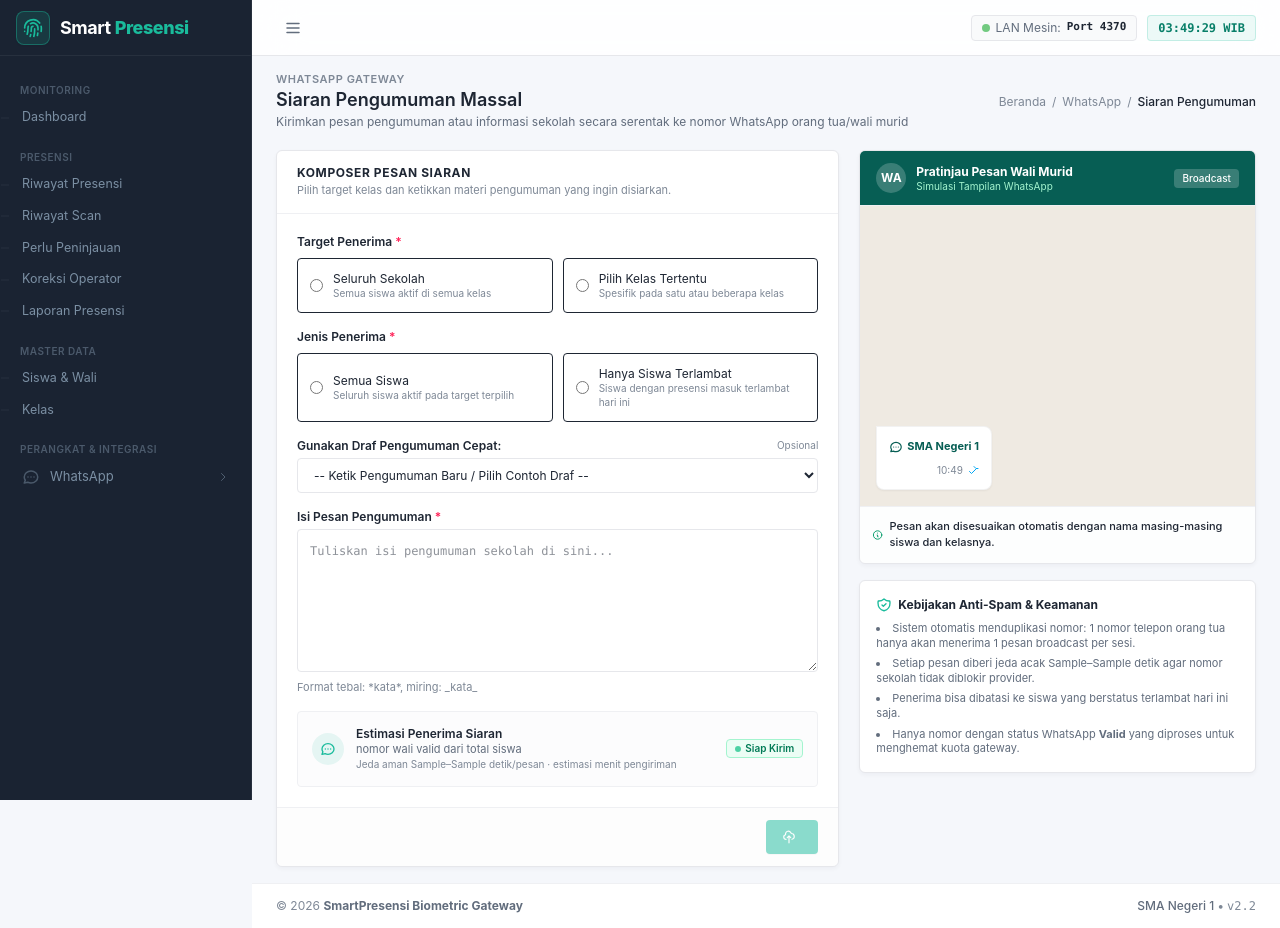
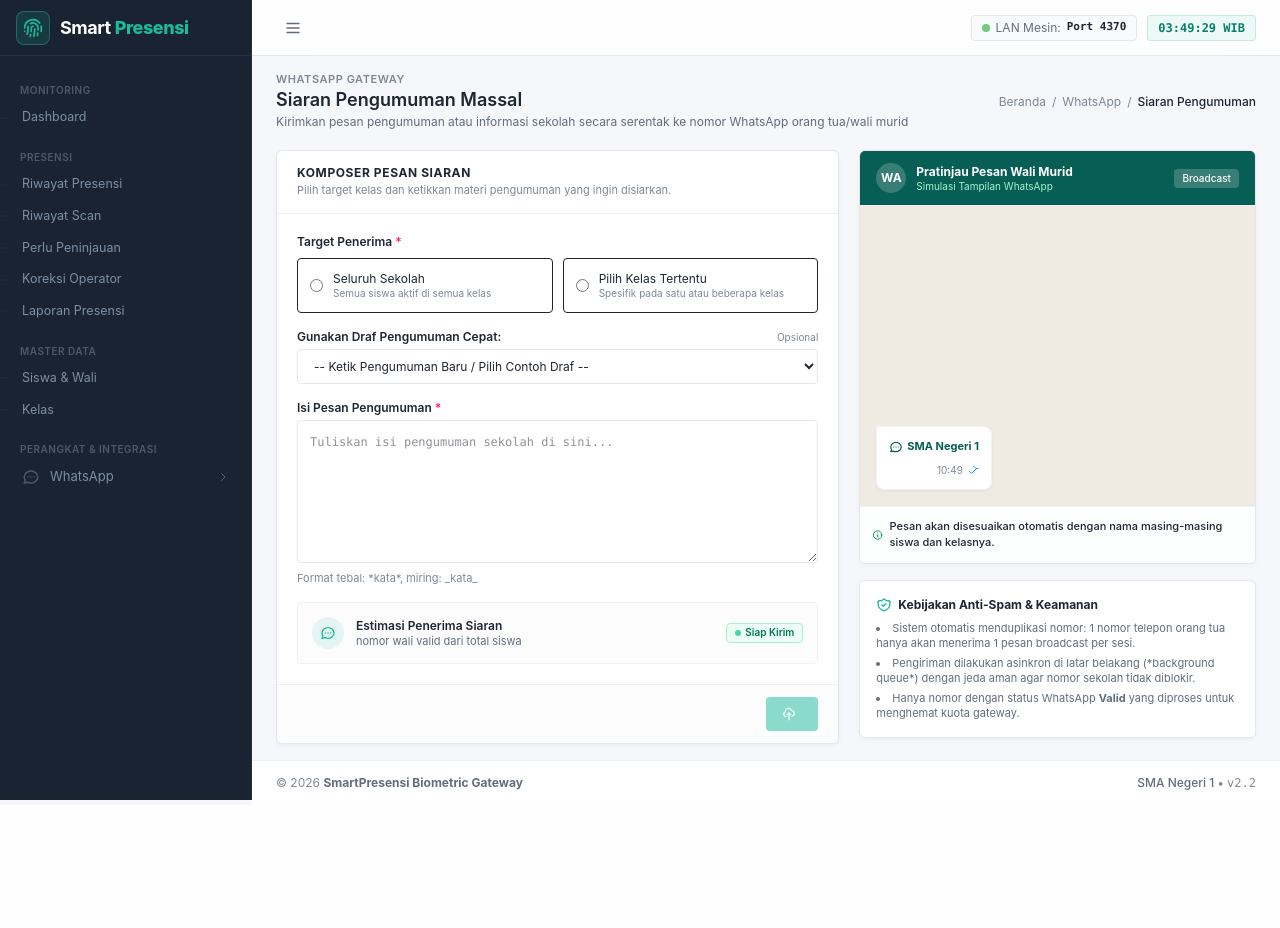
Before and after one commit to demoapp389/smartpresensi, a Laravel app: template resources/views/notifications/broadcast.blade.php in a window 1280 px wide. After the commit the page ends 800 px from the top, so only its background shows below. Run offline with Laravel 12, Linux system fonts and the light colour scheme; the template is opened without the code that fills it: most values are stand-ins (such as "Sample title", 1, 10 or a date in 2020); style sheets or scripts are compiled from the project's sources.

Commit message:
revert(whatsapp): hapus opsi penerima pada siaran pengumuman

```diff
--- a/resources/views/notifications/broadcast.blade.php
+++ b/resources/views/notifications/broadcast.blade.php
@@ -64,34 +64,6 @@
                                 </div>
                             </label>
                         </div>
-                    </div>
-
-                    <!-- Jenis Penerima: semua siswa atau hanya yang terlambat -->
-                    <div>
-                        <label class="block font-semibold text-[var(--text)] mb-2">Jenis Penerima <span class="text-rose-500">*</span></label>
-                        <div class="grid grid-cols-1 sm:grid-cols-2 gap-2.5">
-                            <label class="flex items-center gap-2.5 p-3 rounded-[var(--radius-sm)] border cursor-pointer transition-colors"
-                                   :class="recipientScope === 'all' ? 'border-[var(--primary)] bg-[var(--primary)]/5 text-[var(--text)] font-semibold' : 'border-[var(--border)] bg-[var(--surface)] text-[var(--text-secondary)]'">
-                                <input type="radio" name="recipient_scope" value="all" x-model="recipientScope" @change="fetchCounts()" class="text-[var(--primary)] focus:ring-[var(--primary)]">
-                                <div>
-                                    <div class="text-xs">Semua Siswa</div>
-                                    <div class="text-[10px] text-[var(--text-muted)] font-normal">Seluruh siswa aktif pada target terpilih</div>
-                                </div>
-                            </label>
-
-                            <label class="flex items-center gap-2.5 p-3 rounded-[var(--radius-sm)] border cursor-pointer transition-colors"
-                                   :class="recipientScope === 'late' ? 'border-amber-500 bg-amber-50/60 dark:bg-amber-950/30 text-[var(--text)] font-semibold' : 'border-[var(--border)] bg-[var(--surface)] text-[var(--text-secondary)]'">
-                                <input type="radio" name="recipient_scope" value="late" x-model="recipientScope" @change="fetchCounts()" class="text-amber-600 focus:ring-amber-500">
-                                <div>
-                                    <div class="text-xs">Hanya Siswa Terlambat</div>
-                                    <div class="text-[10px] text-[var(--text-muted)] font-normal">Siswa dengan presensi masuk terlambat hari ini</div>
-                                </div>
-                            </label>
-                        </div>
-
-                        <p x-show="recipientScope === 'late'" x-cloak class="mt-1.5 text-[11px] text-amber-700 dark:text-amber-400">
-                            Penerima diambil dari presensi masuk hari ini yang berstatus <span class="font-semibold">terlambat</span>, lalu disaring lagi oleh target kelas di atas.
-                        </p>
                     </div>
 
                     <!-- Checklist Kelas (Hanya tampil jika targetType === 'class') -->
@@ -165,13 +137,6 @@
                                 <p class="text-[11px] text-[var(--text-secondary)]">
                                     <span class="font-bold text-emerald-600 dark:text-emerald-400" x-text="stats.valid_guardians"></span> nomor wali valid dari total
                                     <span class="font-bold text-[var(--text)]" x-text="stats.total_students"></span> siswa
-                                    <template x-if="recipientScope === 'late'">
-                                        <span class="text-amber-700 dark:text-amber-400">(hanya siswa terlambat)</span>
-                                    </template>
-                                </p>
-                                <p class="mt-0.5 text-[10px] text-[var(--text-muted)]">
-                                    Jeda aman {{ $throttleMinSeconds }}–{{ $throttleMaxSeconds }} detik/pesan &middot;
-                                    estimasi <span class="font-semibold text-[var(--text)]" x-text="stats.estimated_minutes"></span> menit pengiriman
                                 </p>
                             </div>
                         </div>
@@ -244,8 +209,7 @@
                 </h3>
                 <ul class="space-y-1.5 text-[11px] text-[var(--text-secondary)] list-disc list-inside">
                     <li>Sistem otomatis menduplikasi nomor: 1 nomor telepon orang tua hanya akan menerima 1 pesan broadcast per sesi.</li>
-                    <li>Setiap pesan diberi jeda acak {{ $throttleMinSeconds }}–{{ $throttleMaxSeconds }} detik agar nomor sekolah tidak diblokir provider.</li>
-                    <li>Penerima bisa dibatasi ke siswa yang berstatus terlambat hari ini saja.</li>
+                    <li>Pengiriman dilakukan asinkron di latar belakang (*background queue*) dengan jeda aman agar nomor sekolah tidak diblokir.</li>
                     <li>Hanya nomor dengan status WhatsApp <strong>Valid</strong> yang diproses untuk menghemat kuota gateway.</li>
                 </ul>
             </div>
@@ -257,7 +221,6 @@
 function broadcastManager() {
     return {
         targetType: 'all',
-        recipientScope: 'all',
         selectedClasses: [],
         messageText: '',
         submitting: false,
@@ -267,7 +230,6 @@ function broadcastManager() {
             total_students: {{ $totalActiveStudents }},
             total_guardians: {{ $validGuardiansCount }},
             valid_guardians: {{ $validGuardiansCount }},
-            estimated_minutes: {{ $estimatedMinutes }},
         },
         drafts: {
             libur: "Diberitahukan kepada seluruh Bapak/Ibu Wali Murid bahwa dalam rangka memperingati Hari Libur Nasional, kegiatan pembelajaran diliburkan pada tanggal " + new Date().toLocaleDateString('id-ID') + ". Siswa masuk kembali pada hari kerja berikutnya.",
@@ -295,7 +257,6 @@ function broadcastManager() {
                     },
                     body: JSON.stringify({
                         target_type: this.targetType,
-                        recipient_scope: this.recipientScope,
                         class_ids: this.selectedClasses,
                     })
                 });
@@ -315,7 +276,7 @@ function broadcastManager() {
 
             const approved = await window.askConfirm({
                 title: 'Konfirmasi Pengiriman Siaran',
-                message: 'Apakah Anda yakin ingin mengirimkan pesan siaran pengumuman ini kepada ' + this.stats.valid_guardians + ' orang tua siswa' + (this.recipientScope === 'late' ? ' (hanya siswa terlambat hari ini)' : '') + '? Pengiriman memakan waktu ±' + this.stats.estimated_minutes + ' menit karena jeda aman antar pesan.',
+                message: 'Apakah Anda yakin ingin mengirimkan pesan siaran pengumuman ini kepada ' + this.stats.valid_guardians + ' orang tua siswa?',
                 confirmLabel: 'Ya, Kirim Sekarang',
                 variant: 'primary',
             });
```
Also changed, not shown: app/Http/Controllers/WhatsAppBroadcastController.php (+11 -54 lines), app/Jobs/SendWhatsAppBroadcastJob.php (+1 -13 lines), docs/AUDIT.md (+1 -1 lines), tests/Feature/WhatsAppTemplateAndBroadcastTest.php (+0 -87 lines).
